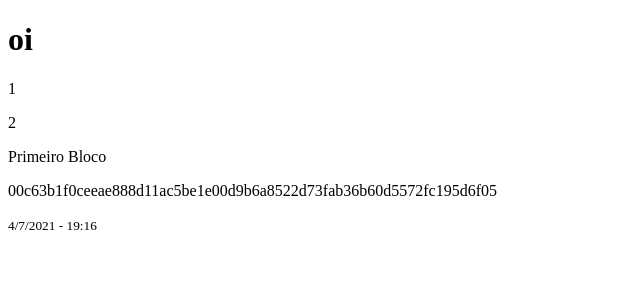
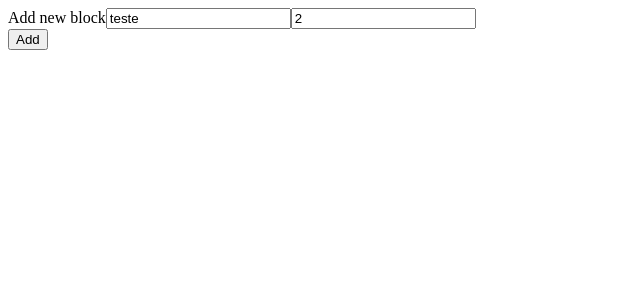
Before and after one commit to gabrielCouto26/desafio-blockchain, a React app: page / in a window 1280 px wide. Shown: the top 300 px of the page, without its empty margins (0-640 px from the left). Built offline with nearby package versions, Linux system fonts and the light colour scheme.

Commit message:
usando state e props

```diff
--- a/src/components/App.js
+++ b/src/components/App.js
@@ -1,20 +1,32 @@
 import React from 'react';
+
 import BlockchainComponent from './Blockchain'
+import FormComponenet from './Form'
 
-import Blockchain from '../models/Blockchain'
-import Block from '../models/Block';
+import mock from '../mock'
 
-let block = new Block('Primeiro Bloco')
-let blockchain = new Blockchain()
-blockchain.addBlock(block)
+class App extends React.Component {
+    constructor(props){
+        super(props);
+        this.state = {
+            blockchain: mock.blockchain
+        }
 
-const App = () => {
-    return (
-        <>
-            <h1>oi</h1>
-            <BlockchainComponent data={blockchain}/>
-        </>
-    );
+        this.onBlockchainChange = this.onBlockchainChange.bind(this)
+    }
+
+    onBlockchainChange = (blockchain) => {
+        this.setState({blockchain: blockchain})
+    }
+
+    render(){
+        return (
+            <>
+                <FormComponenet blockchain={this.state.blockchain} onBlockchainChange={this.onBlockchainChange} />
+                <BlockchainComponent blockchain={this.state.blockchain} onBlockchainChange={this.onBlockchainChange} />
+            </>
+        );
+    }
 };
 
 export default App;
--- a/src/components/Block.js
+++ b/src/components/Block.js
@@ -1,26 +1,39 @@
 import React from 'react';
 import Card from 'react-bootstrap/Card';
 
-const Block = (block) => {
-    return (
-        <Card>
-            <div className="card-header">
-                {block.data.index}
-            </div>
-            <p className="card-text">
-                {block.data.difficulty}
-            </p>
-            <p className="card-text">
-                {block.data.data}
-            </p>
-            <p className="card-text">
-                {block.data.hash}
-            </p>
-            <small className="card-footer">
-                {block.data.timestamp}
-            </small>
-        </Card>
-    );
+class Block extends React.Component {
+    constructor(props){
+        super(props);
+        this.state = {
+            index: props.block.index,
+            difficulty: props.block.difficulty,
+            data: props.block.block,
+            hash: props.block.hash,
+            timestamp: props.block.timestamp
+        }
+    }
+
+    render(){
+        return (
+            <Card>
+                <Card.Header>
+                    {this.state.index}
+                </Card.Header>
+                <Card.Text>
+                    Difficulty: {this.state.difficulty}
+                </Card.Text>
+                <Card.Text>
+                    {this.state.data}
+                </Card.Text>
+                <Card.Text>
+                    {this.state.hash}
+                </Card.Text>
+                <Card.Footer>
+                    {this.state.timestamp}
+                </Card.Footer>
+            </Card>
+        );
+    }
 };
 
 export default Block;
--- a/src/components/Blockchain.js
+++ b/src/components/Blockchain.js
@@ -2,12 +2,19 @@ import React from 'react';
 
 import Block from './Block'
 
-const BlockchainComponent = (blockchain) => {
-    return (
-        <>
-            {blockchain.data.chain.map((block, index) => <Block data={block} key={index}></Block>)}
-        </>
-    );
+class BlockchainComponent extends React.Component {
+    constructor(props){
+        super(props);
+    }
+
+    render(){
+        const chain = this.props.blockchain.chain
+        return (
+            <>
+                {chain.map((block, index) => <Block block={block} key={index}></Block>)}
+            </>
+        );
+    }
 };
 
 export default BlockchainComponent;
--- /dev/null
+++ b/src/components/Form.js
@@ -0,0 +1,54 @@
+import React from 'react'
+
+import Form from 'react-bootstrap/Form'
+import Button from 'react-bootstrap/Button'
+
+import Block from '../models/Block'
+
+class FormComponenet extends React.Component {
+    constructor(props){
+        super(props);
+        this.state = {
+            blockData: 'teste',
+            blockDifficulty: 2
+        }
+
+        this.handleDataChange = this.handleDataChange.bind(this)
+        this.handleDifficultyChange = this.handleDifficultyChange.bind(this)
+        this.handleSubmit = this.handleSubmit.bind(this)
+    }
+
+    handleDataChange = (e) =>{
+        this.setState({blockData: e.target.value})
+    }
+
+    handleDifficultyChange = (e) =>{
+        this.setState({blockDifficulty: e.target.value})
+    }
+
+    handleSubmit = (e) =>{
+        e.preventDefault()
+
+        let block = new Block(this.state.blockData, this.state.blockDifficulty)
+        this.props.blockchain.addBlock(block)
+        this.props.onBlockchainChange(this.props.blockchain)
+    }
+
+    render(){
+        const blockData = this.state.blockData
+        const blockDifficulty = this.state.blockDifficulty
+
+        return (
+            <Form onSubmit={this.handleSubmit}>
+                <Form.Group>
+                    <Form.Label>Add new block</Form.Label>
+                    <Form.Control value={blockData} onChange={this.handleDataChange} type="text" placeholder="Block data" id="blockData"/>
+                    <Form.Control value={blockDifficulty} onChange={this.handleDifficultyChange} type="number" placeholder="Block difficulty" id="blockDifficulty" />
+                </Form.Group>
+                <Button type="submit" variant="primary">Add</Button>
+            </Form>
+        )
+    }
+}
+
+export default FormComponenet;
--- /dev/null
+++ b/src/mock.js
@@ -0,0 +1,8 @@
+import Blockchain from './models/Blockchain'
+
+const mock = {
+    blockchain: new Blockchain(),
+}
+
+
+export default mock;
```
